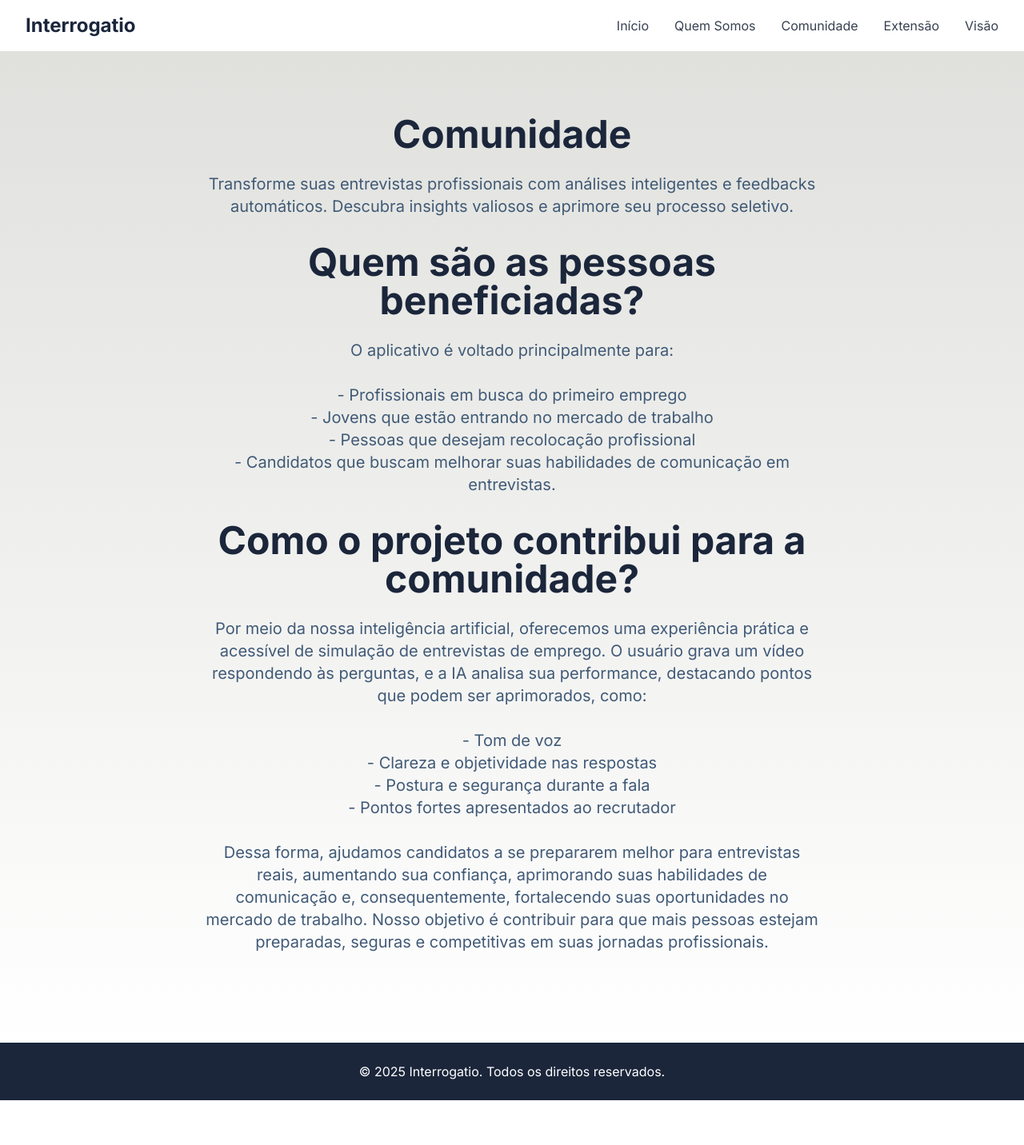
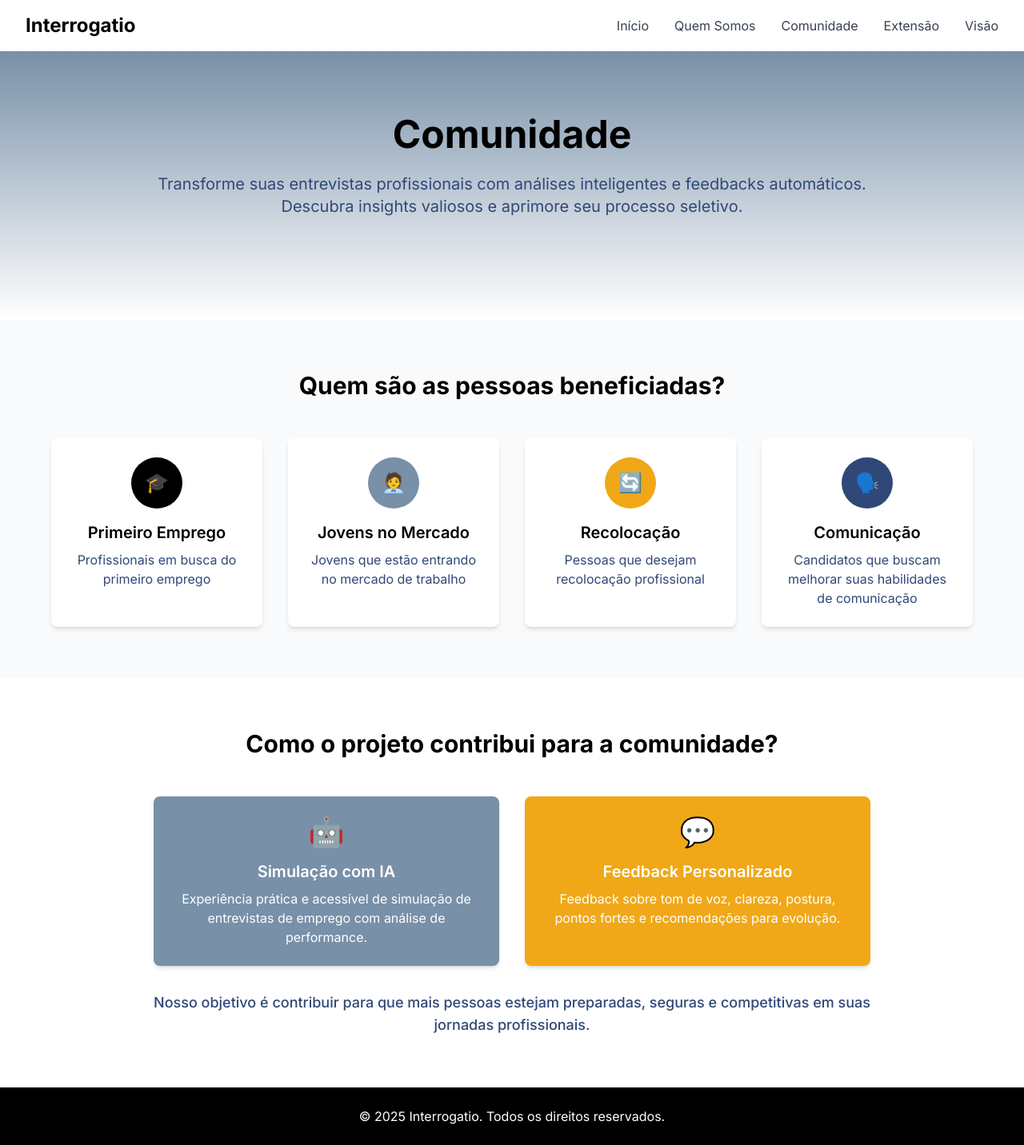
Before and after one commit to MuHaouli/Projeto_Extensao, a Next.js app: page /comunidade in a window 1280 px wide. Shown: the whole page at 80% size. Before the commit the page ends 1376 px from the top, so only its background shows below. Built offline with nearby package versions, Linux system fonts and the light colour scheme.

Commit message:
Update page.tsx

```diff
--- a/src/app/comunidade/page.tsx
+++ b/src/app/comunidade/page.tsx
@@ -1,4 +1,5 @@
-import Link from 'next/link';
+import Link from "next/link";
+import Image from "next/image";
 
 export default function CommunityPage() {
   return (
@@ -7,7 +8,7 @@ export default function CommunityPage() {
       <header className="bg-white shadow-sm">
         <div className="container-custom py-4">
           <nav className="flex items-center justify-between">
-            <Link href="/" className="text-2xl font-bold text-[#1B263B]">
+            <Link href="/" className="text-2xl font-bold text-[#000000]">
               Interrogatio
             </Link>
             <div className="space-x-8">
@@ -16,7 +17,6 @@ export default function CommunityPage() {
               <Link href="/comunidade" className="nav-link">Comunidade</Link>
               <Link href="/extensao" className="nav-link">Extensão</Link>
               <Link href="/visao" className="nav-link">Visão</Link>
-
             </div>
           </nav>
         </div>
@@ -24,39 +24,81 @@ export default function CommunityPage() {
 
       {/* Hero Section */}
       <main className="flex-grow">
-        <section className="bg-gradient-to-b from-[#E0E1DD] to-white">
-          <div className="container-custom py-20">
-            <div className="max-w-3xl mx-auto text-center">
-              <h1 className="text-5xl font-bold text-[#1B263B] mb-6">
+        <section className="bg-gradient-to-b from-[#7890A8] to-white py-20">
+          <div className="container-custom">
+            <div className="max-w-4xl mx-auto text-center">
+              <h1 className="text-5xl font-bold text-[#000000] mb-6">
                 Comunidade
               </h1>
-              <p className="text-xl text-[#415A77] mb-8">
-                Transforme suas entrevistas profissionais com análises inteligentes e feedbacks automáticos.
-                Descubra insights valiosos e aprimore seu processo seletivo.
+              <p className="text-xl text-[#304878] mb-12">
+                Transforme suas entrevistas profissionais com análises inteligentes e feedbacks automáticos. Descubra insights valiosos e aprimore seu processo seletivo.
               </p>
-              <h1 className="text-5xl font-bold text-[#1B263B] mb-6">
+            </div>
+          </div>
+        </section>
+
+        {/* Beneficiados */}
+        <section className="py-16 bg-gray-50">
+          <div className="container-custom">
+            <div className="max-w-6xl mx-auto">
+              <h2 className="text-3xl font-bold text-[#000000] mb-12 text-center">
                 Quem são as pessoas beneficiadas?
-              </h1>
-              <p className="text-xl text-[#415A77] mb-8">
-                O aplicativo é voltado principalmente para: <br />
-                 <br />
-                - Profissionais em busca do primeiro emprego <br />
-                - Jovens que estão entrando no mercado de trabalho <br />
-                - Pessoas que desejam recolocação profissional <br />
-                - Candidatos que buscam melhorar suas habilidades de comunicação em entrevistas. <br />
-              </p>
-              <h1 className="text-5xl font-bold text-[#1B263B] mb-6">
+              </h2>
+              <div className="grid md:grid-cols-2 lg:grid-cols-4 gap-8">
+                <div className="bg-white rounded-lg shadow-md p-6 text-center">
+                  <div className="w-16 h-16 bg-[#000000] rounded-full mx-auto mb-4 flex items-center justify-center">
+                    <span className="text-white text-2xl">🎓</span>
+                  </div>
+                  <h3 className="text-xl font-semibold text-[#000000] mb-2">Primeiro Emprego</h3>
+                  <p className="text-[#304878]">Profissionais em busca do primeiro emprego</p>
+                </div>
+                <div className="bg-white rounded-lg shadow-md p-6 text-center">
+                  <div className="w-16 h-16 bg-[#7890A8] rounded-full mx-auto mb-4 flex items-center justify-center">
+                    <span className="text-white text-2xl">🧑‍💼</span>
+                  </div>
+                  <h3 className="text-xl font-semibold text-[#000000] mb-2">Jovens no Mercado</h3>
+                  <p className="text-[#304878]">Jovens que estão entrando no mercado de trabalho</p>
+                </div>
+                <div className="bg-white rounded-lg shadow-md p-6 text-center">
+                  <div className="w-16 h-16 bg-[#F0A818] rounded-full mx-auto mb-4 flex items-center justify-center">
+                    <span className="text-white text-2xl">🔄</span>
+                  </div>
+                  <h3 className="text-xl font-semibold text-[#000000] mb-2">Recolocação</h3>
+                  <p className="text-[#304878]">Pessoas que desejam recolocação profissional</p>
+                </div>
+                <div className="bg-white rounded-lg shadow-md p-6 text-center">
+                  <div className="w-16 h-16 bg-[#304878] rounded-full mx-auto mb-4 flex items-center justify-center">
+                    <span className="text-white text-2xl">🗣️</span>
+                  </div>
+                  <h3 className="text-xl font-semibold text-[#000000] mb-2">Comunicação</h3>
+                  <p className="text-[#304878]">Candidatos que buscam melhorar suas habilidades de comunicação</p>
+                </div>
+              </div>
+            </div>
+          </div>
+        </section>
+
+        {/* Contribuição */}
+        <section className="py-16 bg-white">
+          <div className="container-custom">
+            <div className="max-w-4xl mx-auto">
+              <h2 className="text-3xl font-bold text-[#000000] mb-12 text-center">
                 Como o projeto contribui para a comunidade?
-              </h1>
-              <p className="text-xl text-[#415A77] mb-8">
-                Por meio da nossa inteligência artificial, oferecemos uma experiência prática e acessível de simulação de entrevistas de emprego. O usuário grava um vídeo respondendo às perguntas, e a IA analisa sua performance, destacando pontos que podem ser aprimorados, como: <br />
-                <br />
-                - Tom de voz <br />
-                - Clareza e objetividade nas respostas <br />
-                - Postura e segurança durante a fala <br />
-                - Pontos fortes apresentados ao recrutador <br />
-                <br/>
-                Dessa forma, ajudamos candidatos a se prepararem melhor para entrevistas reais, aumentando sua confiança, aprimorando suas habilidades de comunicação e, consequentemente, fortalecendo suas oportunidades no mercado de trabalho. Nosso objetivo é contribuir para que mais pessoas estejam preparadas, seguras e competitivas em suas jornadas profissionais.
+              </h2>
+              <div className="grid md:grid-cols-2 gap-8">
+                <div className="bg-[#7890A8] rounded-lg shadow-md p-6 text-center flex flex-col items-center">
+                  <span className="text-white text-4xl mb-4">🤖</span>
+                  <h3 className="text-xl font-semibold text-white mb-2">Simulação com IA</h3>
+                  <p className="text-white">Experiência prática e acessível de simulação de entrevistas de emprego com análise de performance.</p>
+                </div>
+                <div className="bg-[#F0A818] rounded-lg shadow-md p-6 text-center flex flex-col items-center">
+                  <span className="text-white text-4xl mb-4">💬</span>
+                  <h3 className="text-xl font-semibold text-white mb-2">Feedback Personalizado</h3>
+                  <p className="text-white">Feedback sobre tom de voz, clareza, postura, pontos fortes e recomendações para evolução.</p>
+                </div>
+              </div>
+              <p className="text-lg text-[#304878] font-medium mt-8 text-center">
+                Nosso objetivo é contribuir para que mais pessoas estejam preparadas, seguras e competitivas em suas jornadas profissionais.
               </p>
             </div>
           </div>
@@ -64,7 +106,7 @@ export default function CommunityPage() {
       </main>
 
       {/* Footer */}
-      <footer className="bg-[#1B263B] text-white py-6">
+      <footer className="bg-[#000000] text-white py-6">
         <div className="container-custom text-center">
           <p>© 2025 Interrogatio. Todos os direitos reservados.</p>
         </div>
```
